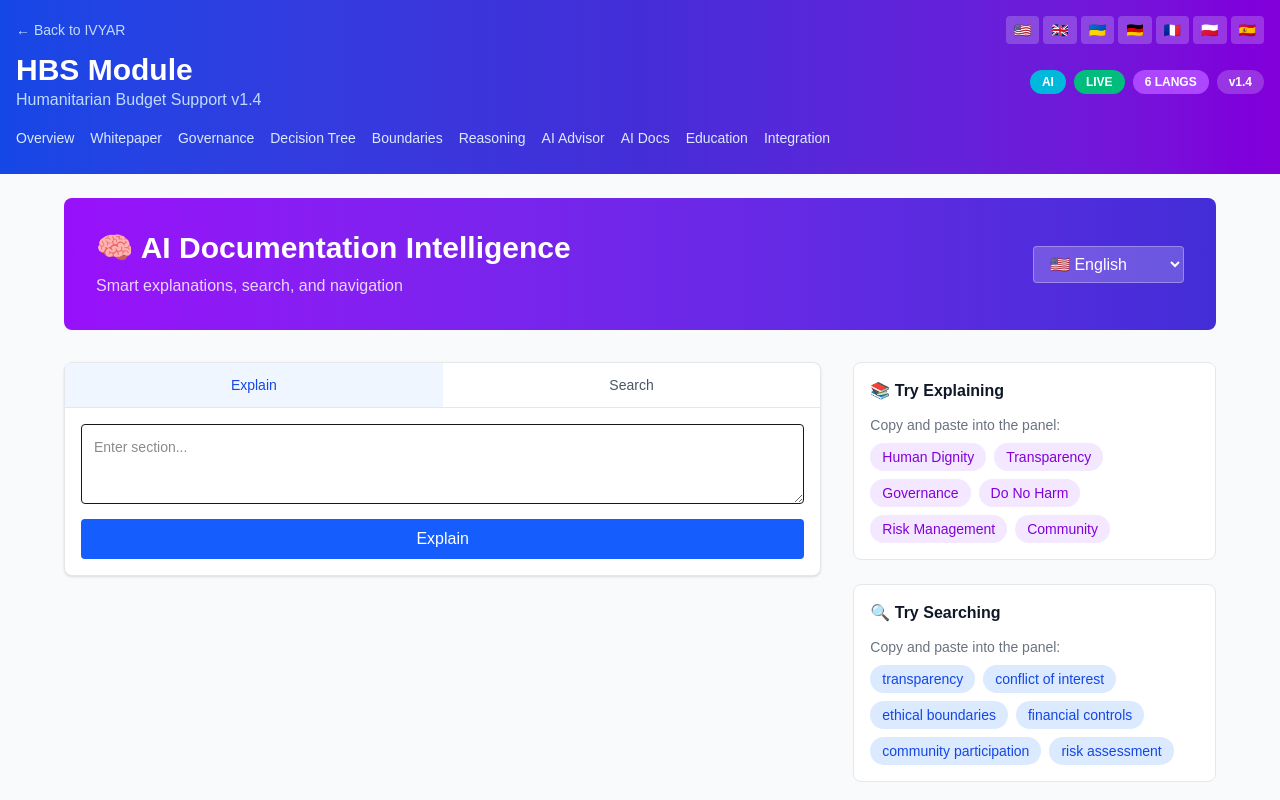
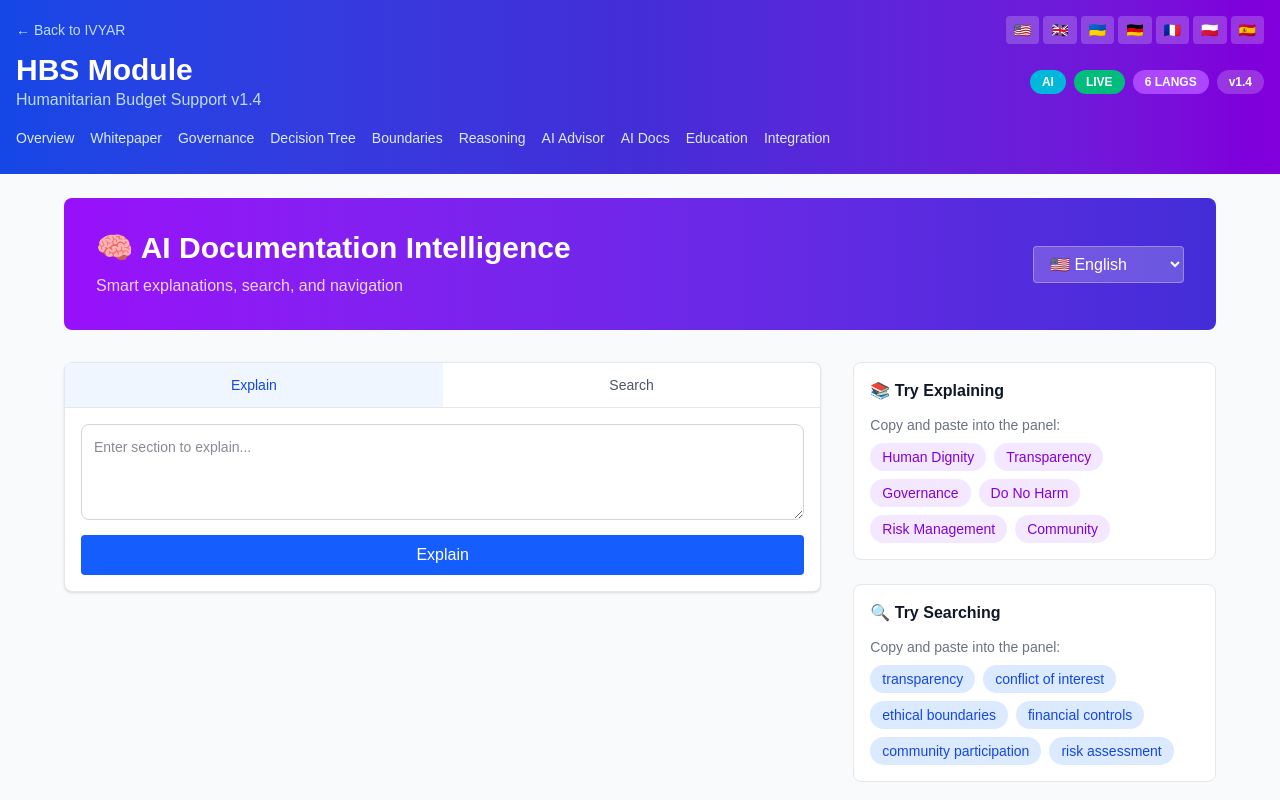
Before and after one commit to yarmis/ivyar-governance-portal, a Next.js app: page /hbs/docs in a window 1280 px wide. Shown: the top 800 px of the page. Built offline with nearby package versions, Linux system fonts and the light colour scheme.

Commit message:
Fix: textarea styling

```diff
--- a/components/hbs/ai/AIDocPanel.tsx
+++ b/components/hbs/ai/AIDocPanel.tsx
@@ -40,7 +40,7 @@ export default function AIDocPanel({ lang = 'en' }: { lang?: string }) {
       <div className="p-4">
         {tab === 'explain' ? (
           <div>
-            <textarea value={section} onChange={(e) => setSection(e.target.value)} placeholder="Enter section..." className="w-full h-20 p-3 border rounded text-sm" />
+            <textarea value={section} onChange={(e) => setSection(e.target.value)} placeholder="Enter section to explain..." className="w-full h-24 p-3 border border-gray-300 rounded-lg text-sm text-gray-900 bg-white focus:outline-none focus:ring-2 focus:ring-blue-500" />
             <button onClick={handleExplain} disabled={loading} className="w-full mt-2 py-2 bg-blue-600 text-white rounded">{loading ? '...' : 'Explain'}</button>
           </div>
         ) : (
```
